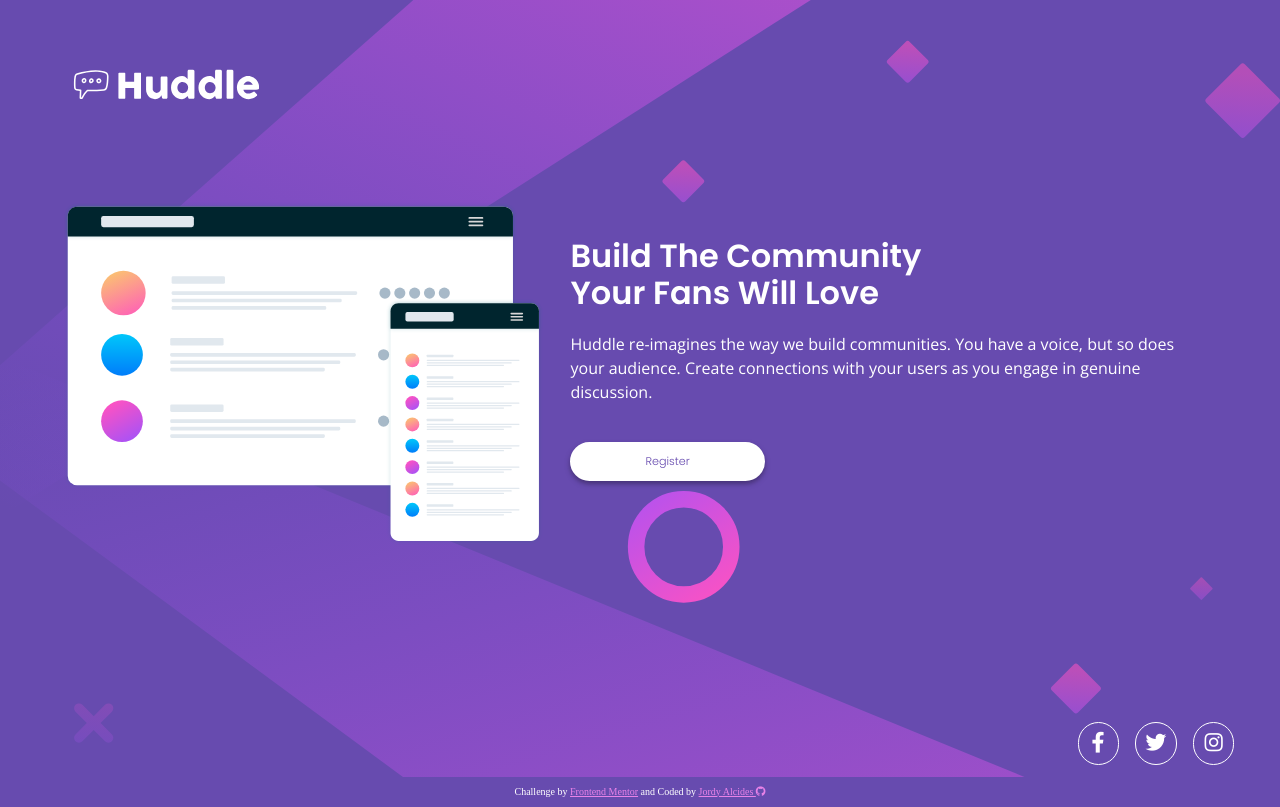
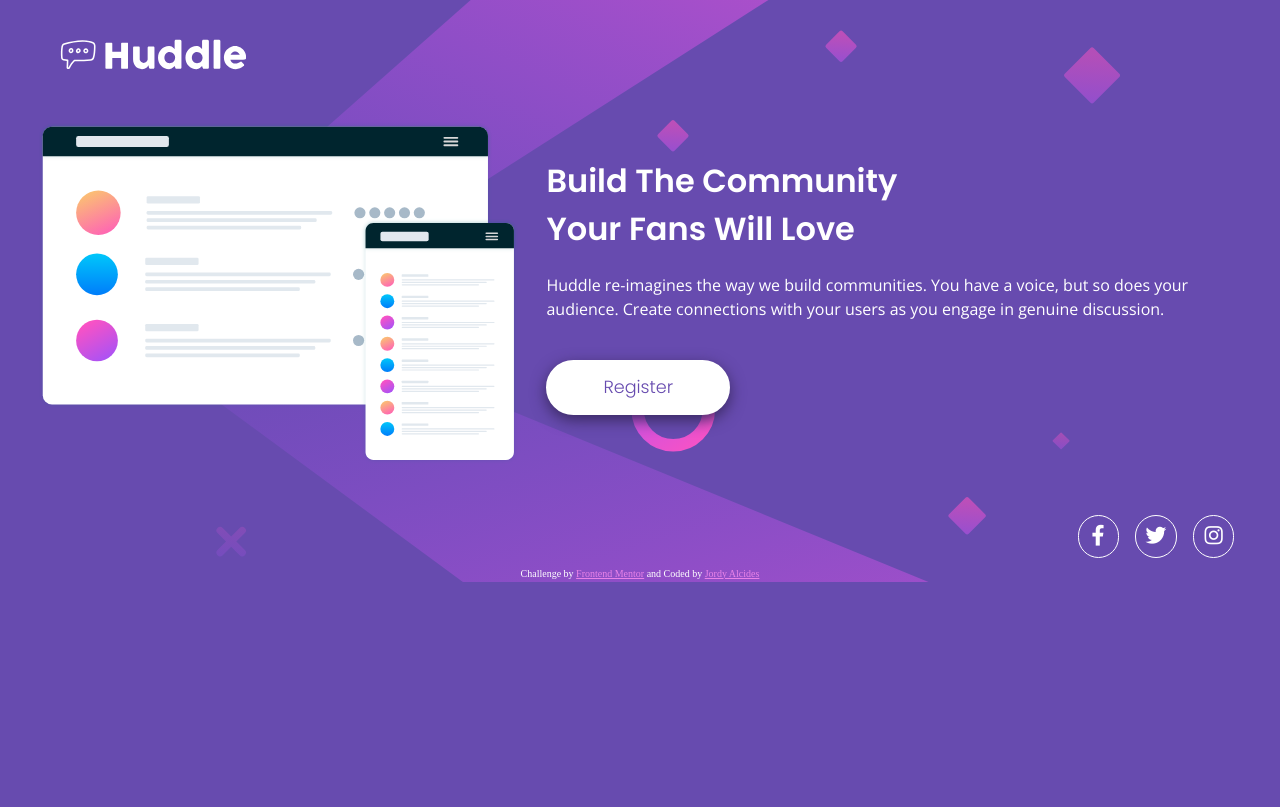
Before and after one commit to jordyalcides/huddle, a PHP site: page / in a window 1280 px wide. After the commit the page ends 582 px from the top, so only its background shows below. Run offline with PHP 8.4, Linux system fonts and the light colour scheme.

Commit message:
Correções e ajustes no código

```diff
--- a/assets/css/style.css
+++ b/assets/css/style.css
@@ -124,7 +124,6 @@ body {
 }
 
 .attribution a {
-    /* color: hsl(228, 45%, 44%); */
     color: hsl(300, 69%, 71%);
 }
 
@@ -187,7 +186,7 @@ body {
 
     /* HEADER */
     .logotype {
-        margin: 60px 5% 0;
+        margin: 30px 4% 0;
     }
     .logotype img {
         width: 200px;
@@ -195,7 +194,7 @@ body {
 
     /* MAIN */
     .main{
-        margin: 5% 4%;
+        margin: 1% 2%;
     }
 
     /* FRONT IMAGE */
@@ -219,6 +218,7 @@ body {
         display: inline-block;
         text-align: left;
         font-size: 2rem;
+        line-height: 3rem;
         margin: 10px 0;
     }
     .front-text {
@@ -231,16 +231,22 @@ body {
     .register {
         text-align: left;
     }
+    .register-button {
+        font-size: 1.1rem;
+        padding: 5px 45px;
+        box-shadow: 0px 5px 15px hsl(257, 40%, 27%);
+    }
 
     /* SOCIAL */
     .social {
         justify-content: flex-end;
-        margin: 6% 3% 1%;
+        margin: 0 3%;
     }
 
     /* FOOTER */
     .attribution {
-        margin: 10px 0;
+        margin: 0;
+        padding: 3px 0;
     }
 }
 
@@ -251,11 +257,6 @@ body {
     }
     .logotype img {
         width: 220px;
-    }
-
-    /* MAIN */
-    .main{
-        margin: 1% 2%;
     }
 
     /* FRONT IMAGE */
@@ -278,21 +279,4 @@ body {
         margin: 10px 0;
     }
 
-    /* REGISTER BUTTON */
-    .register-button {
-        font-size: 1.1rem;
-        padding: 5px 45px;
-        box-shadow: 0px 5px 15px hsl(257, 40%, 27%);
-    }
-
-    /* SOCIAL */
-     .social {
-        margin: 0 3%;
-    }
-
-    /* FOOTER */
-    .attribution {
-        margin: 0 0;
-        padding: 3px 0;
-    }
 }
--- a/index.html
+++ b/index.html
@@ -52,7 +52,7 @@
 	<footer>
 		<p class="attribution">
 			Challenge by <a href="https://www.frontendmentor.io?ref=challenge" target="_blank">Frontend Mentor</a>
-			and Coded by <a href="https://www.github.com/jordyalcides">Jordy Alcides <i class="fab fa-github"></i></a>
+			and Coded by <a href="https://www.github.com/jordyalcides">Jordy Alcides</a>
 		</p>
 	</footer>
 </body>
```
